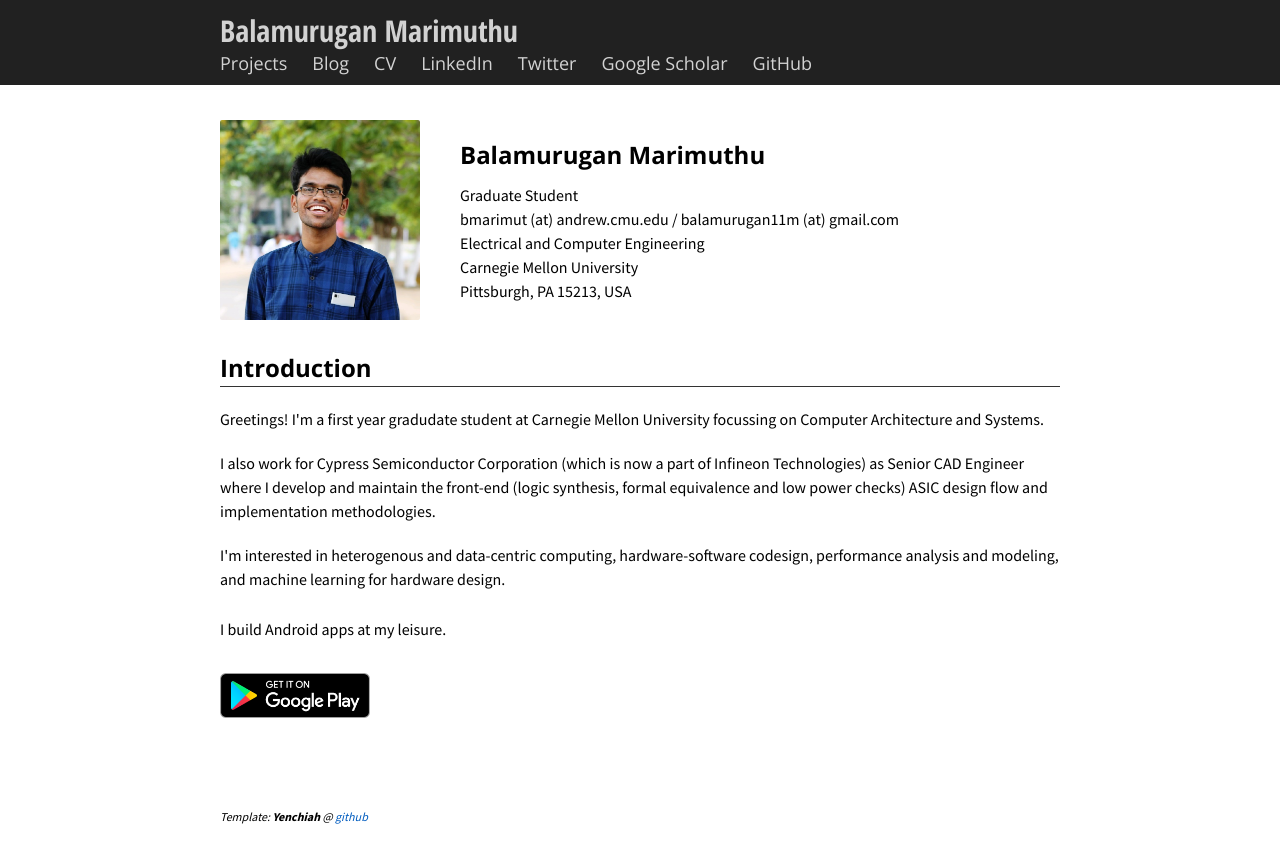
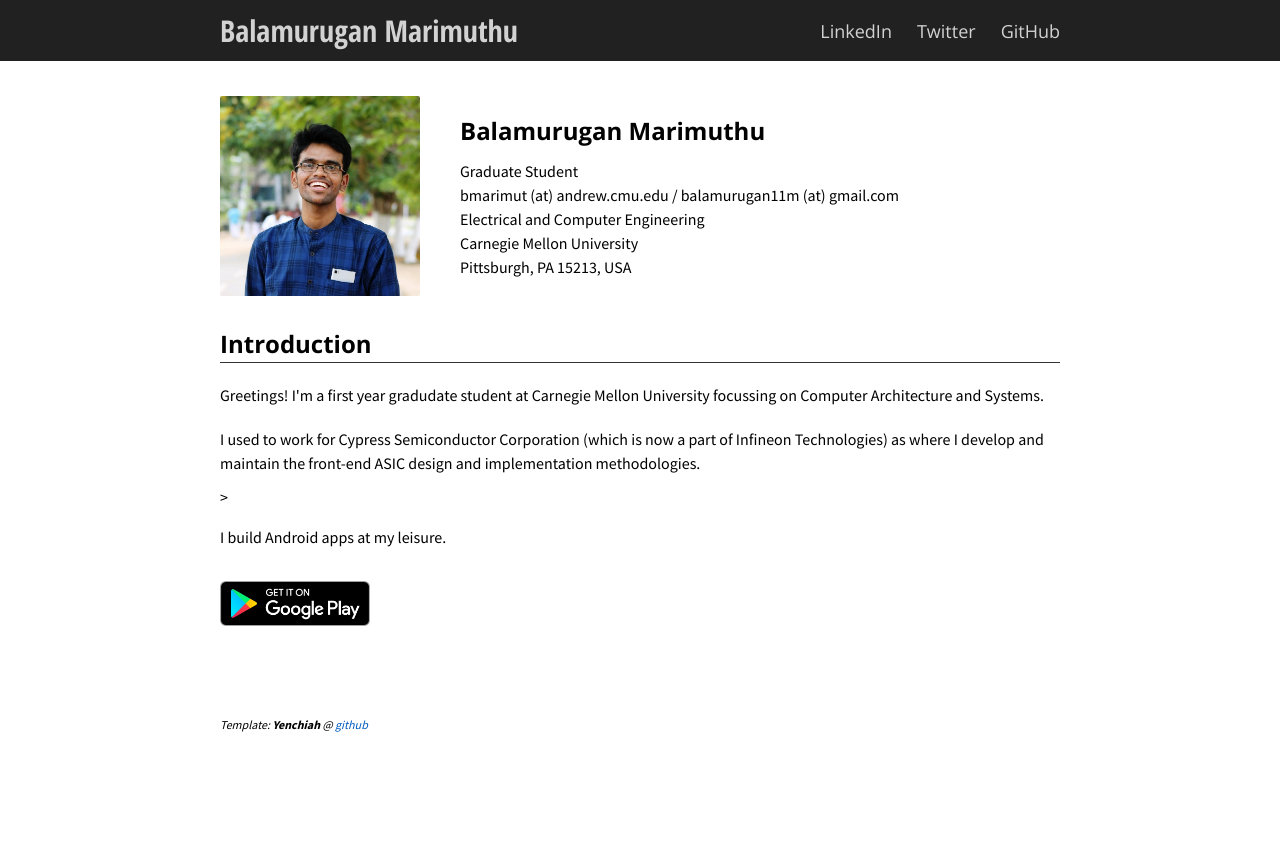
Before and after one commit to balamurugan15/balamurugan15.github.io, a plain HTML site: page index.html in a window 1280 px wide. After the commit the page ends 800 px from the top, so only its background shows below. Drawn offline with nearby package versions, Linux system fonts and the light colour scheme.

Commit message:
minor changes

```diff
--- a/index.html
+++ b/index.html
@@ -57,14 +57,9 @@
               Greetings! I'm a first year gradudate student at Carnegie Mellon University focussing on Computer Architecture and Systems.
             </p>
             <p class="text">
-              I also work for Cypress Semiconductor Corporation (which is now a part of Infineon Technologies) as Senior CAD Engineer
-              where I develop and maintain the front-end (logic synthesis, formal equivalence and low power checks) ASIC design flow
+              I used to work for Cypress Semiconductor Corporation (which is now a part of Infineon Technologies) as where I develop and maintain the front-end ASIC design
               and implementation methodologies.
-            </p>
-            <p class="text">
-              I'm interested in heterogenous and data-centric computing, hardware-software codesign, performance analysis and modeling, and machine learning for
-              hardware design.
-            </p>
+            </p>>
             <p>
               I build Android apps at my leisure.
             </p>
--- a/menu.html
+++ b/menu.html
@@ -7,12 +7,12 @@
       <img class="noselect" src="img/menu.png">
     </a>
     <div class="menu-items flex-row-center flex-item">
-      <a href="index.html">Projects</a>
+      <!-- <a href="index.html">Projects</a>
       <a href="index.html">Blog</a>
-      <a href="index.html">CV</a>
+      <a href="index.html">CV</a> -->
       <a href="https://www.linkedin.com/in/balamurugan15/">LinkedIn</a>
       <a href="https://twitter.com/balamurugan15m">Twitter</a>
-      <a href="index.html">Google Scholar</a>
+      <!-- <a href="index.html">Google Scholar</a> -->
       <a href="http://github.com/balamurugan15">GitHub</a>
     </div>
   </div>
```
